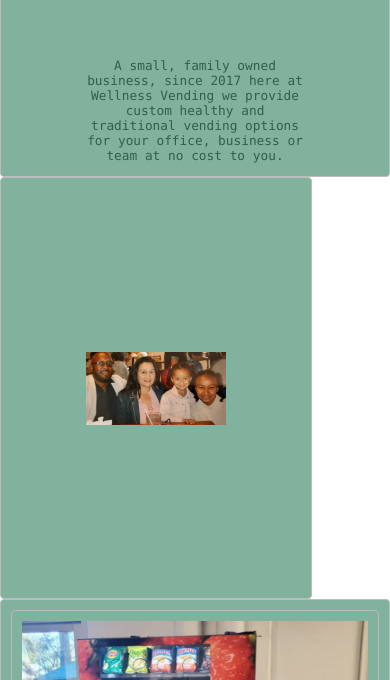
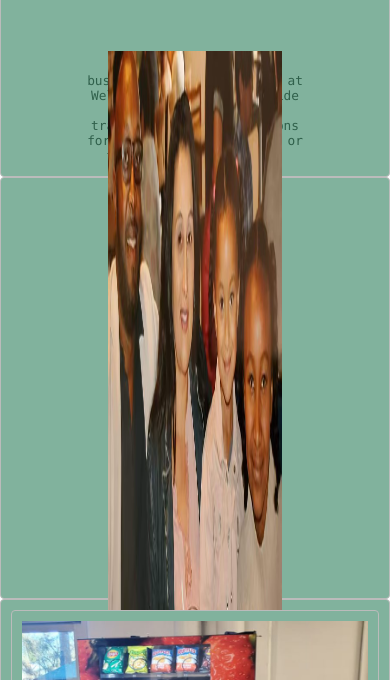
Before and after one commit to tuni-kern/tuni-kern.github.io, a plain HTML site: page index.html in a window 390 px wide. Shown: the part 164-844 px from the top of the page. Drawn offline with Linux system fonts and the light colour scheme.

Commit message:
Update style.css

```diff
--- a/style.css
+++ b/style.css
@@ -180,6 +180,10 @@ html, body {
         display: flex;
         align-items: center;
         justify-content: center;
+        width: 100vw;
+    }
+
+    .container > img {
         height: 80vh;
         width: 80vw;
     }
```
